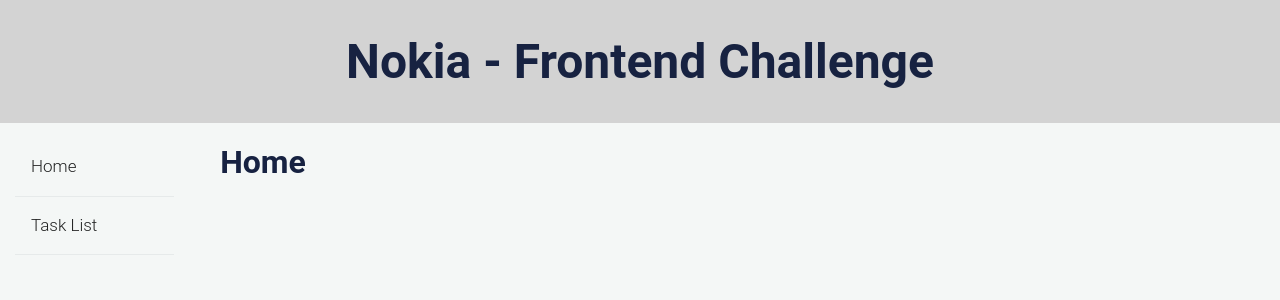
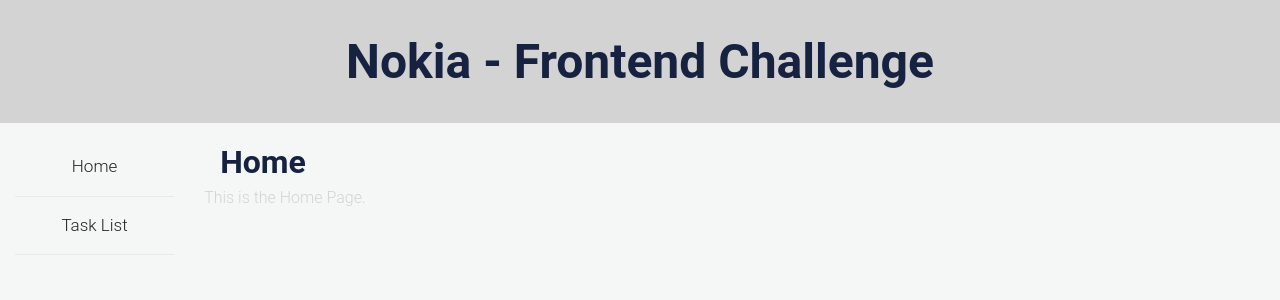
Before and after one commit to patriciad9mendes/nokia-challenge-fe, a React (Create React App) app: page / in a window 1280 px wide. Shown: the top 300 px of the page. Built offline with nearby package versions, Linux system fonts and the light colour scheme.

Commit message:
Improvements

```diff
--- a/src/pages/Home.js
+++ b/src/pages/Home.js
@@ -6,6 +6,7 @@
     return (
       <div>
         <h2>Home</h2>
+        <p>This is the Home Page.</p>
       </div>
     )
   }
--- a/src/pages/TaskList.js
+++ b/src/pages/TaskList.js
@@ -21,7 +21,7 @@
   getData() {
     let tasks = this.state.tasks;
 
-    fetch("http://localhost:3008/api/tasks")
+    fetch("http://localhost:8080/api/tasks")
         .then(response => response.json())
         .then(data => this.setState({tasks: data}));
   }
@@ -33,7 +33,7 @@
     );
 
     return (
-      <div className="taskList">
+      <div>
         <h2>Task List</h2>
         {tasksComponent}
       </div>
--- a/src/style/Navbar.css
+++ b/src/style/Navbar.css
@@ -23,7 +23,7 @@
 }
 
 .nav-categories {
-  text-align: left;
+  text-align: center;
   flex: 0.15;
   order: 1;
 }
```
